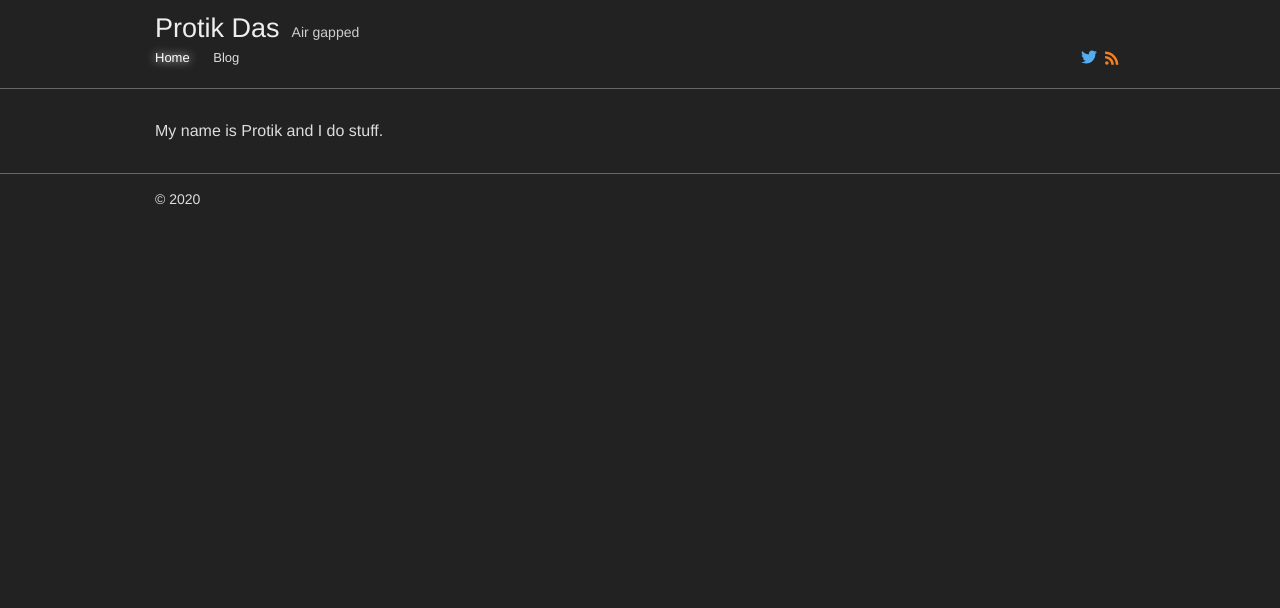
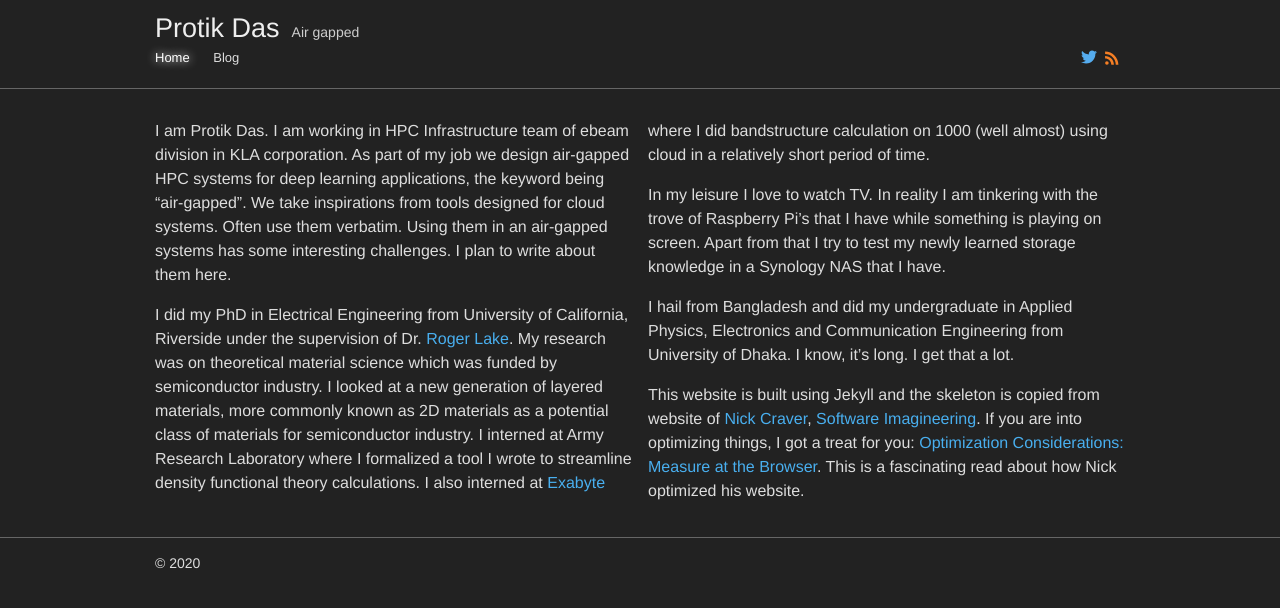
Before and after one commit to protik77/protik77.github.io, a Jekyll site: the page built from index.html, in a window 1280 px wide. Shown: the top 608 px of the page. Built offline with Jekyll 4.4.1, drawn with Linux system fonts in a browser that asks for light colours.

Commit message:
update front content

```diff
--- a/_includes/about.md
+++ b/_includes/about.md
@@ -1 +1,9 @@
-My name is Protik and I do stuff.
+I am Protik Das. I am working in HPC Infrastructure team of ebeam division in KLA corporation. As part of my job we design air-gapped HPC systems for deep learning applications, the keyword being "air-gapped". We take inspirations from tools designed for cloud systems. Often use them verbatim. Using them in an air-gapped systems has some interesting challenges. I plan to write about them here.
+
+I did my PhD in Electrical Engineering from University of California, Riverside under the supervision of Dr. [Roger Lake](https://intra.ece.ucr.edu/~rlake/). My research was on theoretical material science which was funded by semiconductor industry. I looked at a new generation of layered materials, more commonly known as 2D materials as a potential class of materials for semiconductor industry. I interned at Army Research Laboratory where I formalized a tool I wrote to streamline density functional theory calculations. I also interned at [Exabyte](https://exabyte.io/) where I did bandstructure calculation on 1000 (well almost) using cloud in a relatively short period of time.
+
+In my leisure I love to watch TV. In reality I am tinkering with the trove of Raspberry Pi's that I have while something is playing on screen. Apart from that I try to test my newly learned storage knowledge in a Synology NAS that I have.
+
+I hail from Bangladesh and did my undergraduate in Applied Physics, Electronics and Communication Engineering from University of Dhaka. I know, it's long. I get that a lot.
+
+This website is built using Jekyll and the skeleton is copied from website of [Nick Craver](https://nickcraver.com/), [Software Imagineering](https://github.com/NickCraver/nickcraver.github.com). If you are into optimizing things, I got a treat for you: [Optimization Considerations: Measure at the Browser](https://nickcraver.com/blog/2015/03/24/optimization-considerations/). This is a fascinating read about how Nick optimized his website.
```
